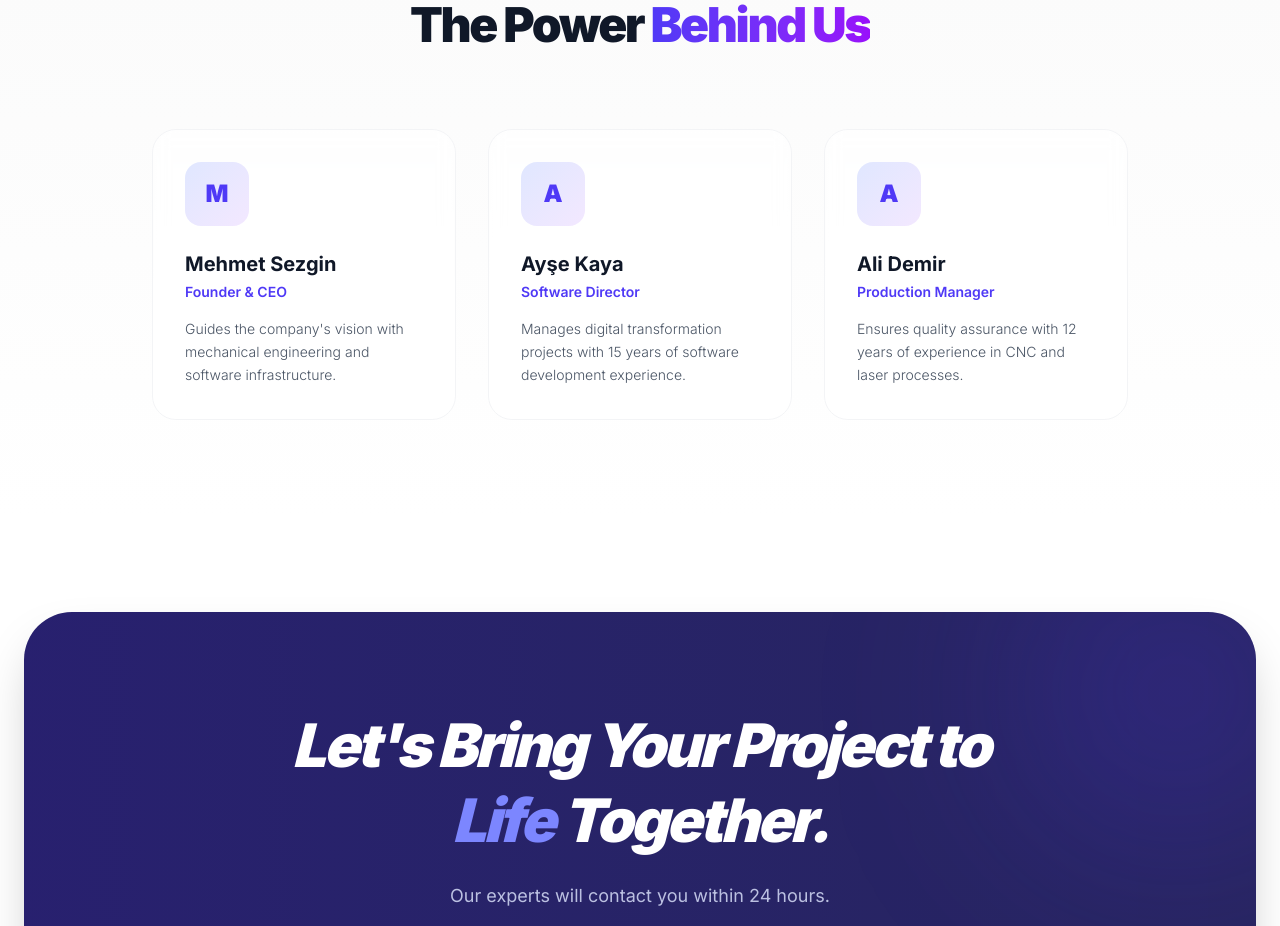
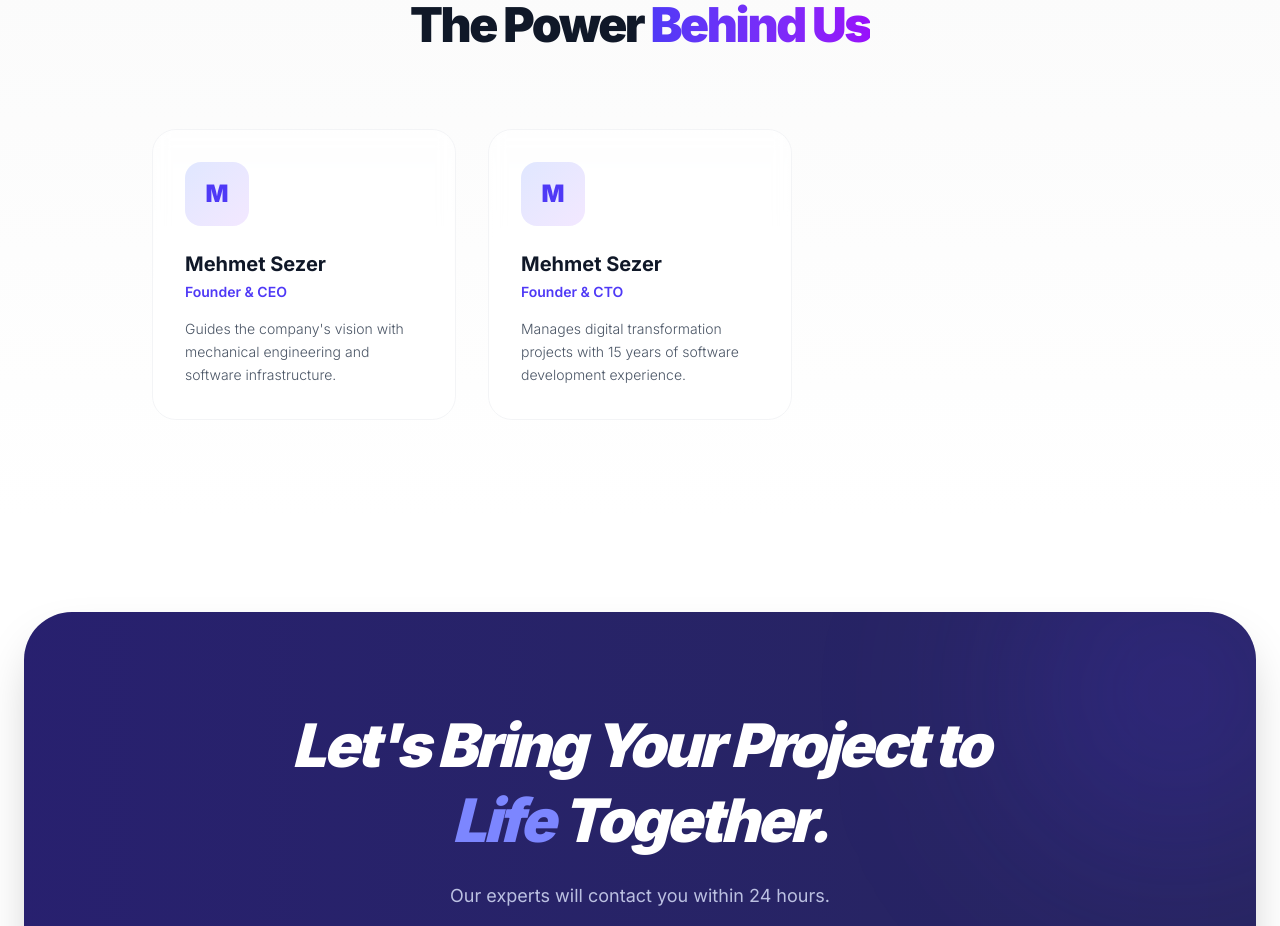
Before and after one commit to mehmetseezer/sezkon, a Next.js app: page /en/about in a window 1280 px wide. Shown: the part 3620-4546 px from the top of the page. Built offline with nearby package versions, Linux system fonts and the light colour scheme.

Commit message:
Kurucu ve Ekip değiştirildi

```diff
--- a/src/app/[locale]/about/page.tsx
+++ b/src/app/[locale]/about/page.tsx
@@ -46,7 +46,6 @@ export default function AboutPage() {
   const team = [
     { name: t('team_1_n'), role: t('team_1_r'), desc: t('team_1_d') },
     { name: t('team_2_n'), role: t('team_2_r'), desc: t('team_2_d') },
-    { name: t('team_3_n'), role: t('team_3_r'), desc: t('team_3_d') },
   ];
 
   return (
--- a/src/messages/en.json
+++ b/src/messages/en.json
@@ -167,15 +167,12 @@
     "team_tag": "Our Team",
     "team_t1": "The Power",
     "team_t2": "Behind Us",
-    "team_1_n": "Mehmet Sezgin",
+    "team_1_n": "Mehmet Sezer",
     "team_1_r": "Founder & CEO",
     "team_1_d": "Guides the company's vision with mechanical engineering and software infrastructure.",
-    "team_2_n": "Ayşe Kaya",
-    "team_2_r": "Software Director",
+    "team_2_n": "Mehmet Sezer",
+    "team_2_r": "Founder & CTO",
     "team_2_d": "Manages digital transformation projects with 15 years of software development experience.",
-    "team_3_n": "Ali Demir",
-    "team_3_r": "Production Manager",
-    "team_3_d": "Ensures quality assurance with 12 years of experience in CNC and laser processes.",
     "cta_t1": "Let's Bring Your Project to",
     "cta_t2": "Life",
     "cta_t3": "Together.",
--- a/src/messages/tr.json
+++ b/src/messages/tr.json
@@ -167,15 +167,12 @@
     "team_tag": "Ekibimiz",
     "team_t1": "Arkamızdaki",
     "team_t2": "Güç",
-    "team_1_n": "Mehmet Sezgin",
+    "team_1_n": "Mehmet Sezer",
     "team_1_r": "Kurucu & CEO",
     "team_1_d": "Makine mühendisliği ve yazılım altyapısıyla şirketin vizyonunu yönetiyor.",
-    "team_2_n": "Ayşe Kaya",
-    "team_2_r": "Yazılım Direktörü",
+    "team_2_n": "Mehmet Sezer",
+    "team_2_r": "Kurucu & CTO",
     "team_2_d": "15 yıllık yazılım geliştirme deneyimiyle dijital dönüşüm projelerini yönetiyor.",
-    "team_3_n": "Ali Demir",
-    "team_3_r": "Üretim Müdürü",
-    "team_3_d": "CNC ve lazer proseslerde 12 yıllık tecrübesiyle kalite güvencesini sağlıyor.",
     "cta_t1": "Projenizi Birlikte",
     "cta_t2": "Hayata",
     "cta_t3": "Geçirelim.",
```
